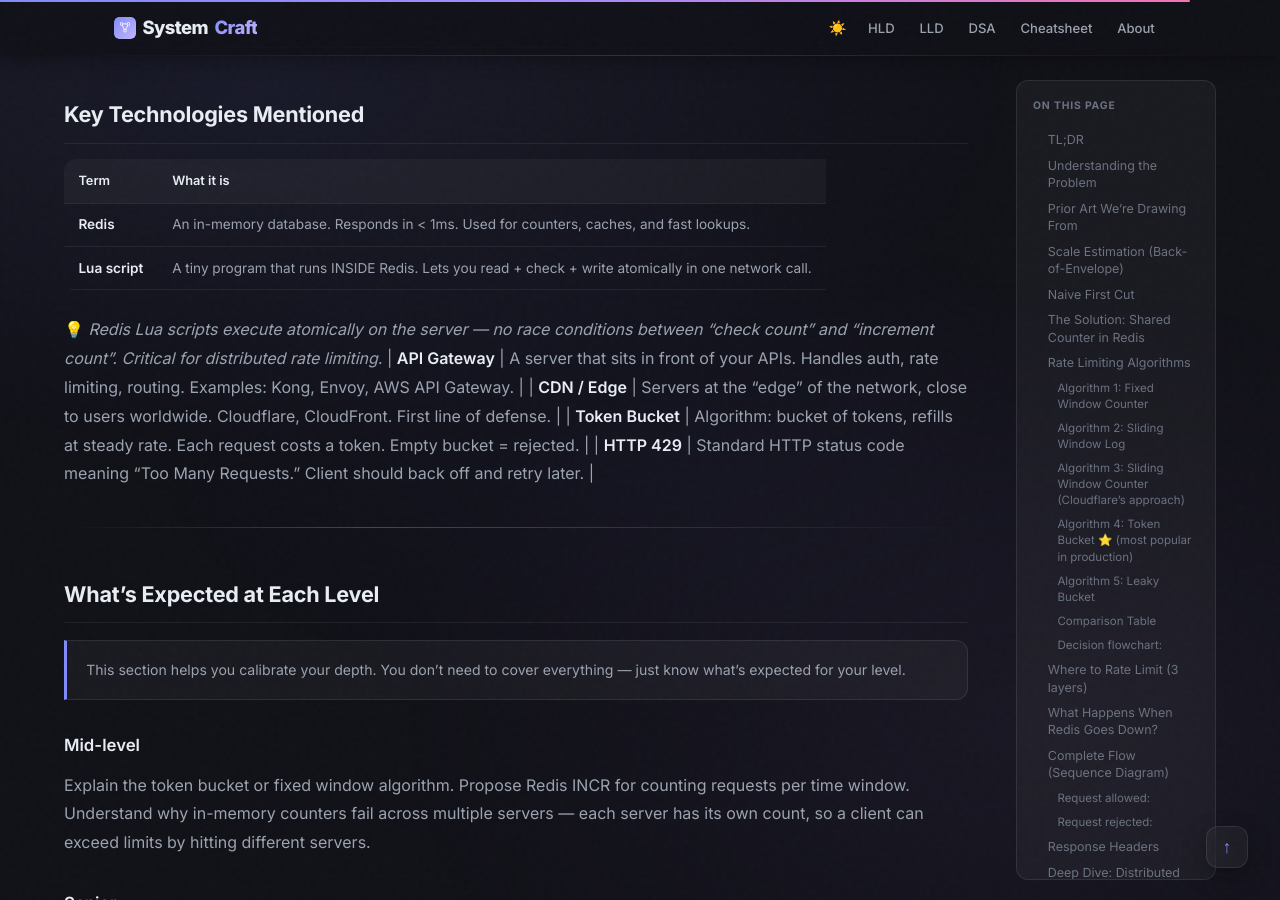
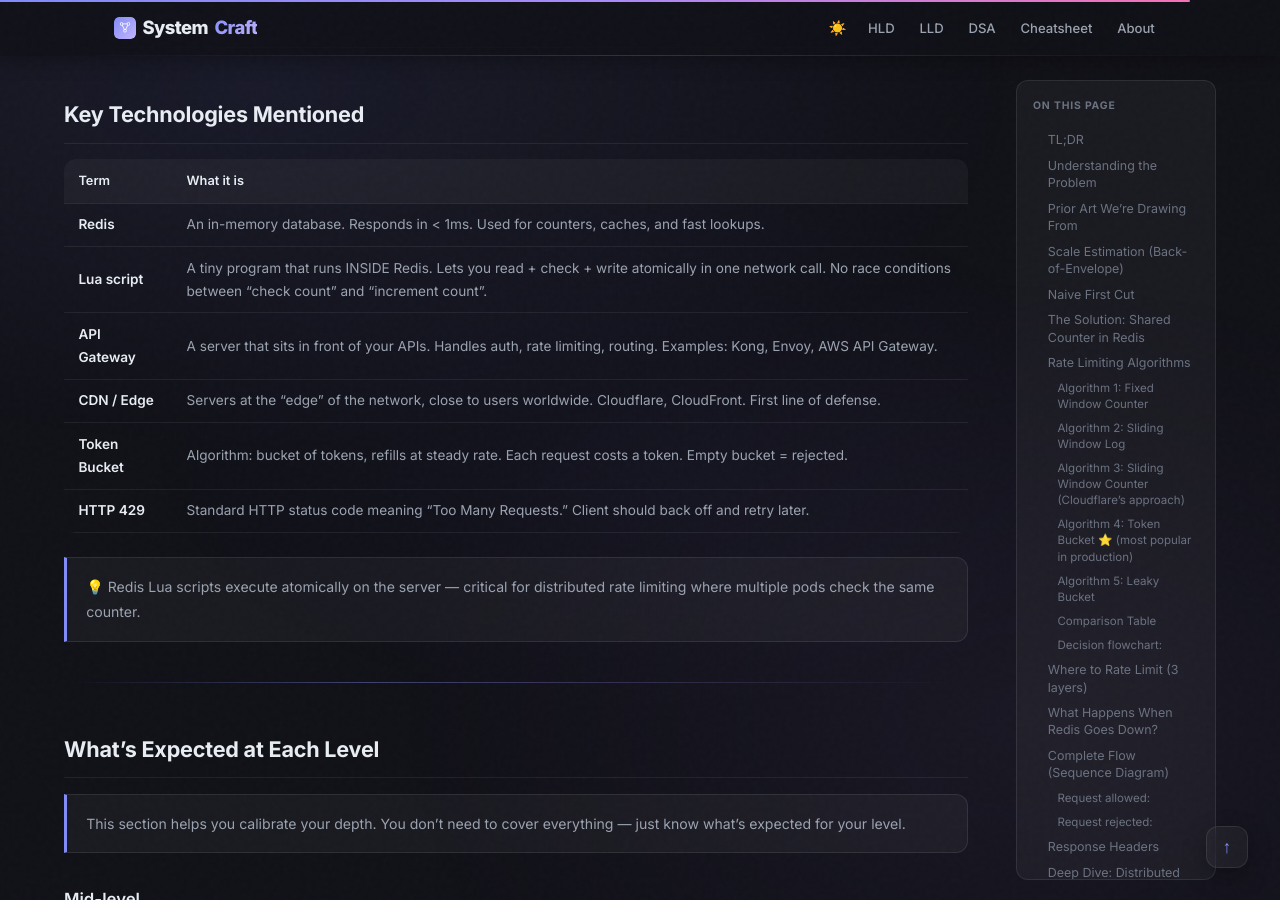
Before and after one commit to iluzn/HLD-Designs, a Jekyll site: the page built from content/hld/RateLimiter.md, in a window 1280 px wide and 900 px high, scrolled down 17174 px. Built offline with Jekyll 4.4.1, drawn with Linux system fonts in a browser that asks for light colours; nearby versions of some CDN libraries; comment, search, counter and statistics services are not loaded.

Commit message:
fix: broken markdown table in Key Technologies section

```diff
--- a/content/hld/RateLimiter.md
+++ b/content/hld/RateLimiter.md
@@ -716,13 +716,13 @@ flowchart LR
 | Term | What it is |
 |---|---|
 | **Redis** | An in-memory database. Responds in < 1ms. Used for counters, caches, and fast lookups. |
-| **Lua script** | A tiny program that runs INSIDE Redis. Lets you read + check + write atomically in one network call. |
-
-💡 *Redis Lua scripts execute atomically on the server — no race conditions between "check count" and "increment count". Critical for distributed rate limiting.*
+| **Lua script** | A tiny program that runs INSIDE Redis. Lets you read + check + write atomically in one network call. No race conditions between "check count" and "increment count". |
 | **API Gateway** | A server that sits in front of your APIs. Handles auth, rate limiting, routing. Examples: Kong, Envoy, AWS API Gateway. |
 | **CDN / Edge** | Servers at the "edge" of the network, close to users worldwide. Cloudflare, CloudFront. First line of defense. |
 | **Token Bucket** | Algorithm: bucket of tokens, refills at steady rate. Each request costs a token. Empty bucket = rejected. |
 | **HTTP 429** | Standard HTTP status code meaning "Too Many Requests." Client should back off and retry later. |
+
+> 💡 Redis Lua scripts execute atomically on the server — critical for distributed rate limiting where multiple pods check the same counter.
 
 ---
 
```
